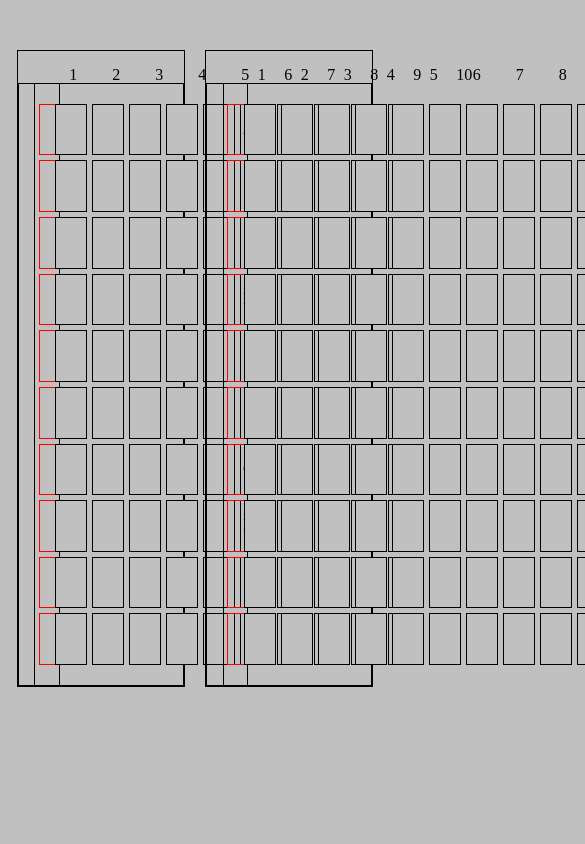
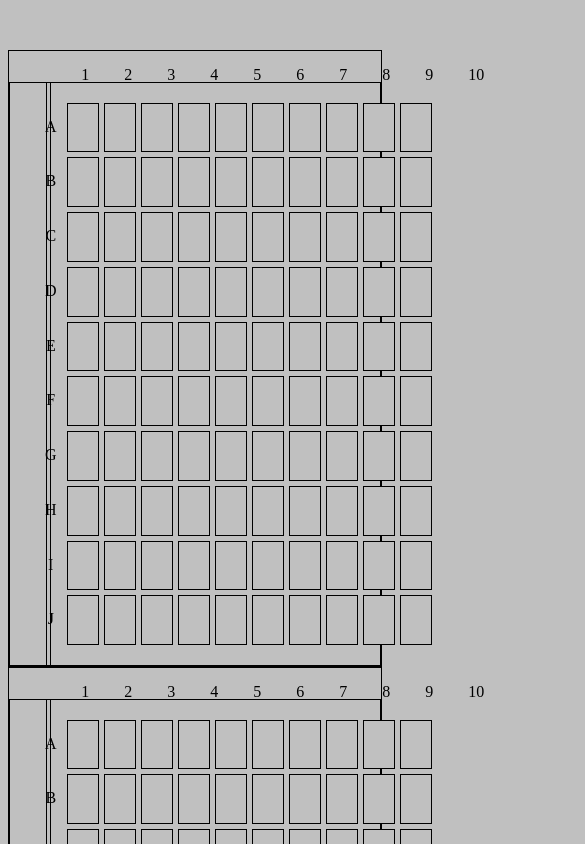
Before and after one commit to Eubanksch81/BattleShip, a plain HTML site: page public/BattleShipGame.html in a window 390 px wide. Shown: the top 844 px of the page, 585 px wide, since content can reach past the window. Drawn offline with Linux system fonts and the light colour scheme.

Commit message:
Testing changes to database
Also added media query for mobile usage

```diff
--- a/public/css/battleGame.css
+++ b/public/css/battleGame.css
@@ -22,7 +22,7 @@ main {
 
 .topCoords {
     display: grid;
-    grid-template-columns: auto auto auto auto auto auto auto auto auto auto;
+    grid-template-columns: repeat(10, 1fr);
     column-gap: 5px;
     padding: 0 20px 0 20px;
     text-align: center;
@@ -30,7 +30,7 @@ main {
 
 .sideCoords {
     display: grid;
-    grid-template-rows: auto auto auto auto auto auto auto auto auto auto;
+    grid-template-rows: repeat(10, 1fr);
     padding: 20px;
     row-gap: 5px;
     border: 1px solid black;
@@ -38,8 +38,8 @@ main {
 
 div.mainCoords {
     display: grid;
-    grid-template-columns: auto auto auto auto auto auto auto auto auto auto;
-    grid-template-rows: auto auto auto auto auto auto auto auto auto auto;
+    grid-template-columns: repeat(10, 1fr);
+    grid-template-rows: repeat(10, 1fr);
     border: 1px solid black;
     padding: 20px;
     gap: 5px;
@@ -50,12 +50,16 @@ div.mainCoords {
     text-align: center;
 }
 
-.sideCoords .boxElement {
-    border: 1px solid red;
-}
-
 button.boxElement {
     text-align: center;
     background-color: silver;
     border: 1px solid black;
 }
+
+@media screen and (max-width: 1110px) {
+    main {
+        display: grid;
+        grid-template-columns: 100%;
+        grid-template-rows: 50%;
+    }
+}
```
Also changed, not shown: 1 other file.
